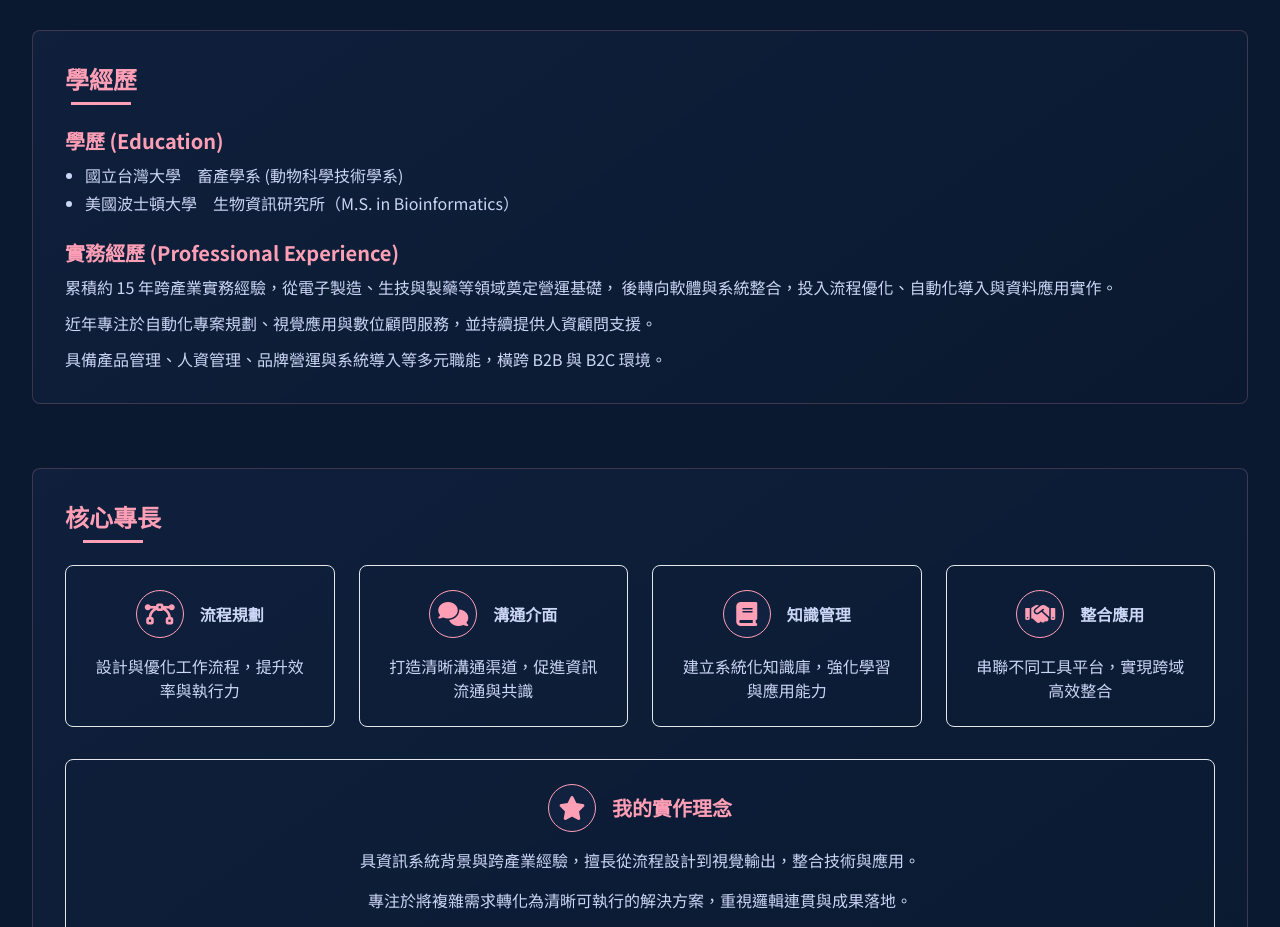
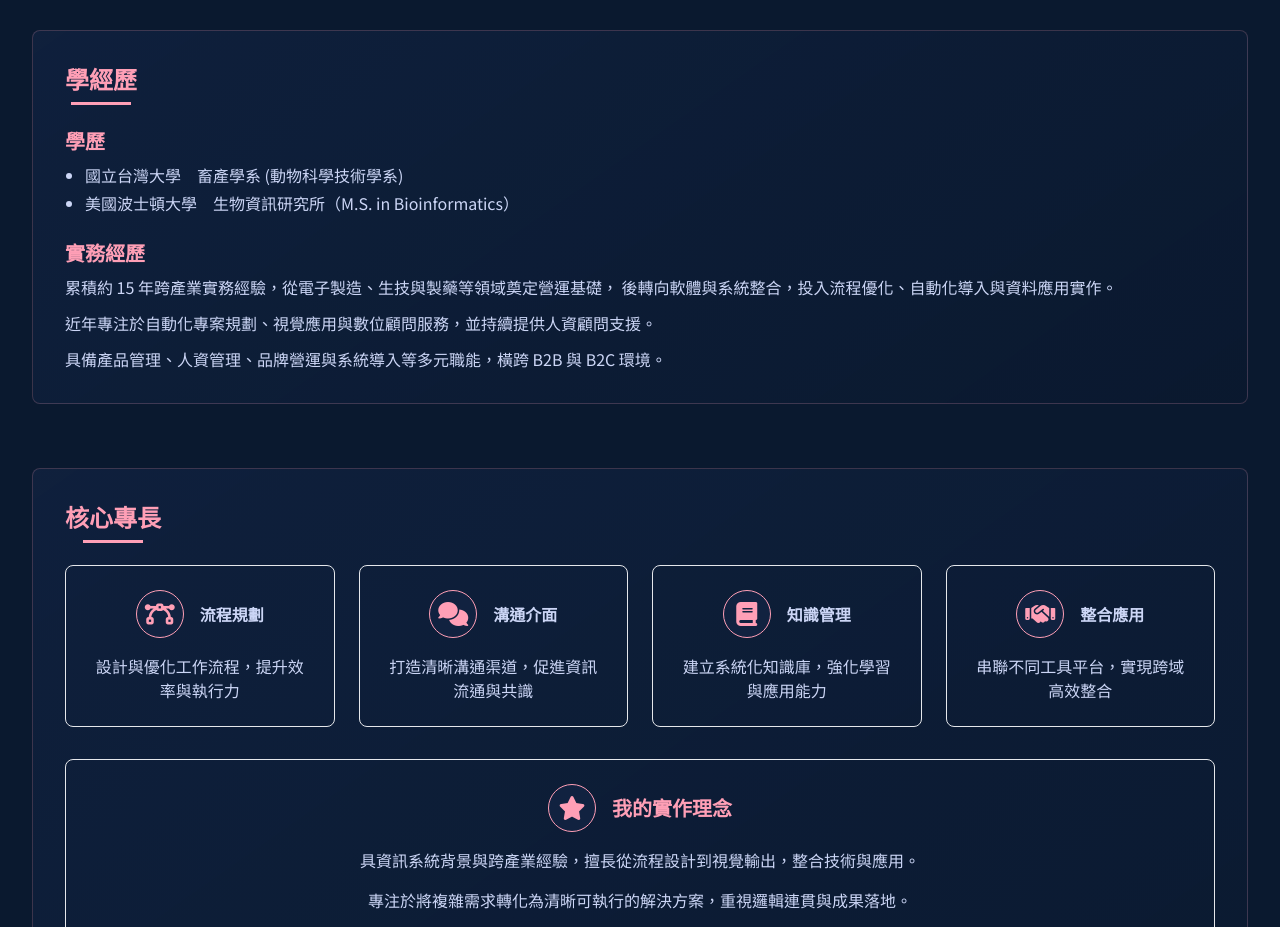
Before and after one commit to hepburnlee/zinlee, a plain HTML site: page index.html in a window 1280 px wide. Shown: the part 2400-3327 px from the top of the page. Drawn offline with nearby package versions, Linux system fonts and the light colour scheme.

Commit message:
Update index.html

```diff
--- a/index.html
+++ b/index.html
@@ -545,14 +545,14 @@
                 <h2 class="section-title text-2xl font-bold mb-8 text-center">學經歷</h2>
                 <div class="text-left space-y-6">
                     <div>
-                        <h3 class="text-xl font-bold accent-text mb-2">學歷 (Education)</h3>
+                        <h3 class="text-xl font-bold accent-text mb-2">學歷</h3>
                         <ul class="list-disc pl-5 space-y-1 text-text-color-primary">
                             <li>國立台灣大學　畜產學系 (動物科學技術學系)</li>
                             <li>美國波士頓大學　生物資訊研究所（M.S. in Bioinformatics）</li>
                         </ul>
                     </div>
                     <div>
-                        <h3 class="text-xl font-bold accent-text mb-2 mt-6">實務經歷 (Professional Experience)</h3>
+                        <h3 class="text-xl font-bold accent-text mb-2 mt-6">實務經歷</h3>
                         <p class="text-text-color-primary mb-3">
                             累積約 15 年跨產業實務經驗，從電子製造、生技與製藥等領域奠定營運基礎，
                             後轉向軟體與系統整合，投入流程優化、自動化導入與資料應用實作。
```
